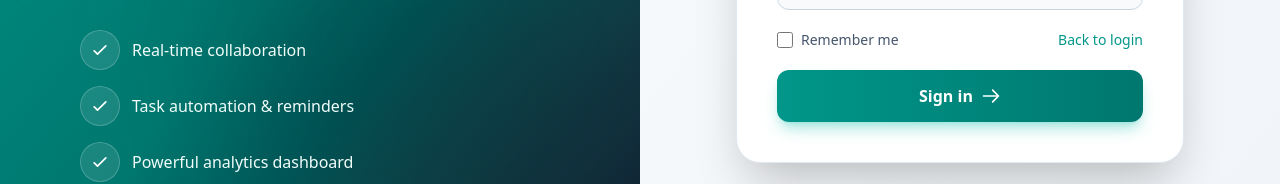
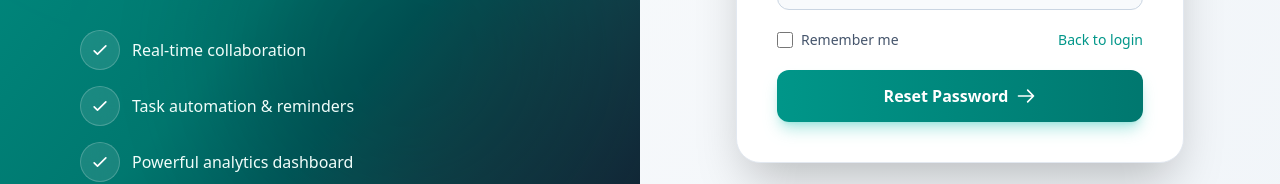
Before and after one commit to SyedAnees2003/Planner_Application, a React (Vite) app in the folder planner-frontend/: page /login in a window 1280 px wide. Both pictures are taken after a click on the button "Forgot password?". Shown: the part 472-656 px from the top of the page. Built offline with nearby package versions, Linux system fonts and the light colour scheme.

Commit message:
Commit for updating UI for reset

```diff
--- a/planner-frontend/src/pages/Login.jsx
+++ b/planner-frontend/src/pages/Login.jsx
@@ -213,14 +213,22 @@
                   </svg>
                   Signing in...
                 </>
-              ) : (
+              ) : isForgotMode ? (
+                <>
+                  Reset Password
+                  <svg className="ml-2 w-5 h-5" fill="none" stroke="currentColor" viewBox="0 0 24 24">
+                    <path strokeLinecap="round" strokeLinejoin="round" strokeWidth={2} d="M14 5l7 7m0 0l-7 7m7-7H3" />
+                  </svg>
+                </>
+                ) :(
                 <>
                   Sign in
                   <svg className="ml-2 w-5 h-5" fill="none" stroke="currentColor" viewBox="0 0 24 24">
                     <path strokeLinecap="round" strokeLinejoin="round" strokeWidth={2} d="M14 5l7 7m0 0l-7 7m7-7H3" />
                   </svg>
                 </>
-              )}
+                )
+              }
             </button>
           </form>
 
```
